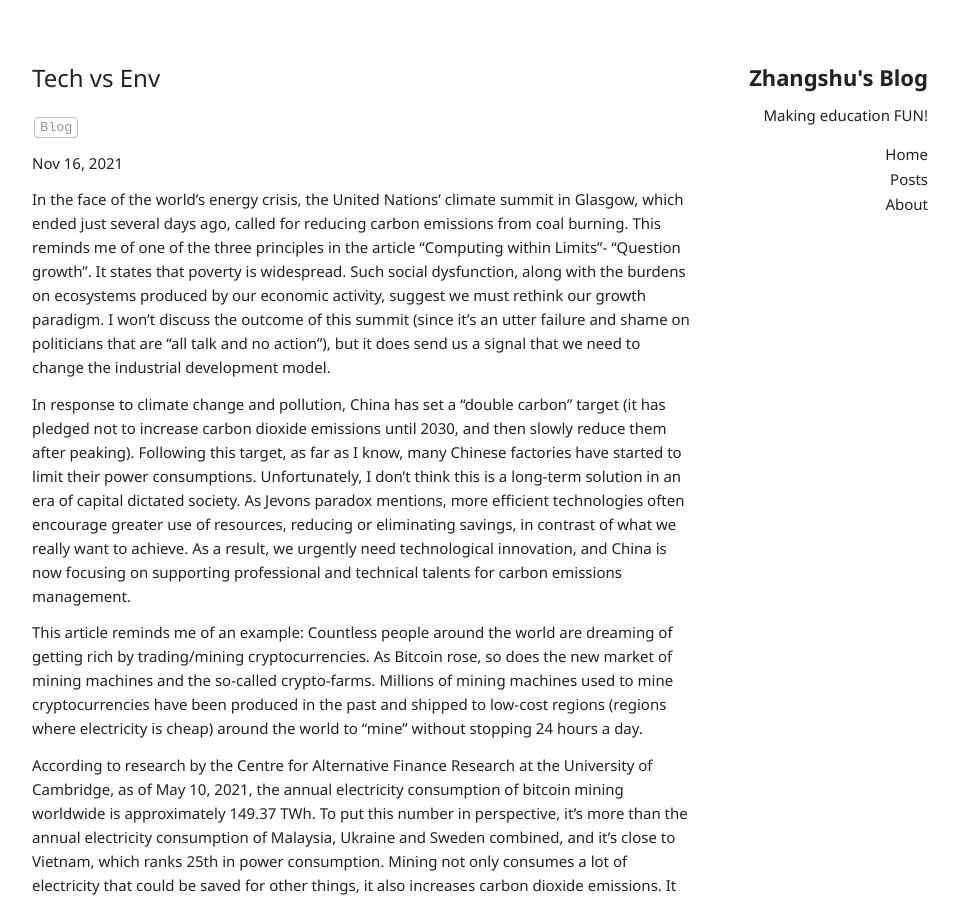
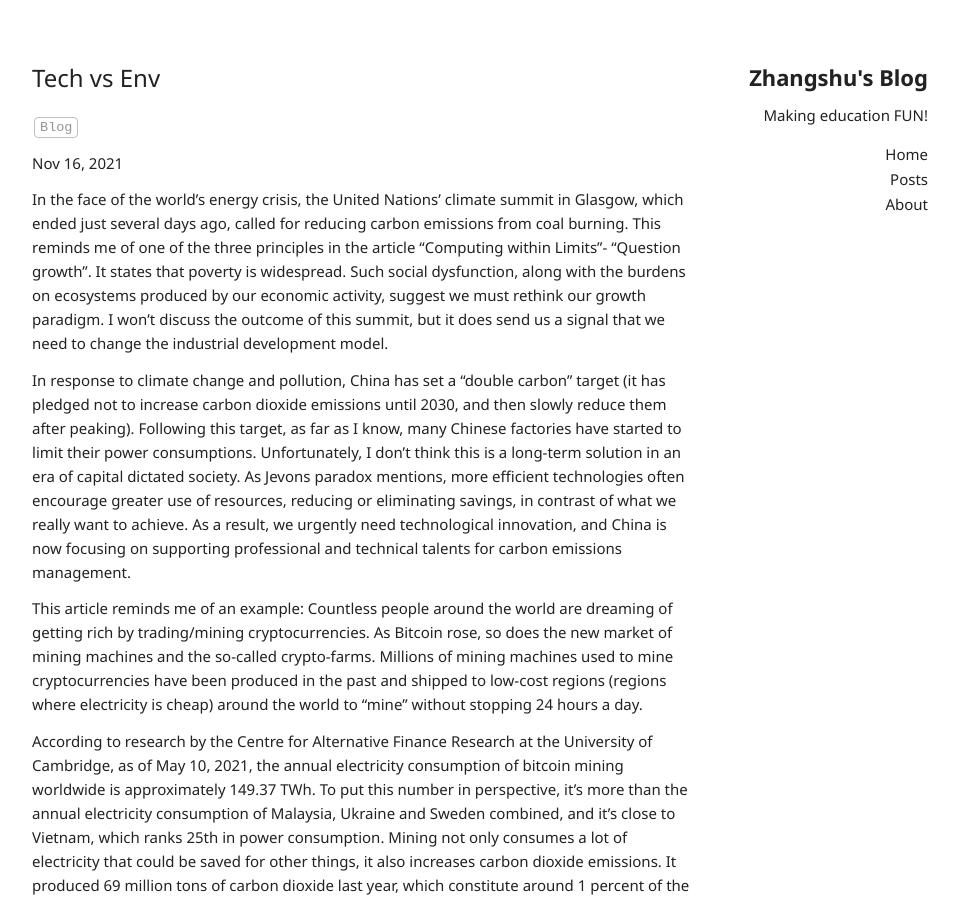
Before and after one commit to Zhangshu-Mao/Zhangshu-Mao.github.io, a Jekyll site: the page built from _posts/2021-11-16-tech_climate.md, in a window 1280 px wide and 900 px high. Shown: the whole window, without its empty margins (160-1119 px from the left). Built offline with Jekyll 4.4.1, drawn with Linux system fonts in a browser that asks for light colours; nearby versions of some CDN libraries; comment, search, counter and statistics services are not loaded.

Commit message:
update 2021-11-16-tech_climate.md

```diff
--- a/_posts/2021-11-16-tech_climate.md
+++ b/_posts/2021-11-16-tech_climate.md
@@ -7,7 +7,7 @@ tags: Blog
 ---
 
 In the face of the world's energy crisis, the United Nations' climate summit in Glasgow, which ended just several days ago, called for reducing carbon emissions from coal burning.
-This reminds me of one of the three principles in the article “Computing within Limits”- “Question growth”. It states that poverty is widespread. Such social dysfunction, along with the burdens on ecosystems produced by our economic activity, suggest we must rethink our growth paradigm. I won’t discuss the outcome of this summit (since it’s an utter failure and shame on politicians that are “all talk and no action”), but it does send us a signal that we need to change the industrial development model.
+This reminds me of one of the three principles in the article “Computing within Limits”- “Question growth”. It states that poverty is widespread. Such social dysfunction, along with the burdens on ecosystems produced by our economic activity, suggest we must rethink our growth paradigm. I won’t discuss the outcome of this summit, but it does send us a signal that we need to change the industrial development model.
 
 In response to climate change and pollution, China has set a "double carbon" target (it has pledged not to increase carbon dioxide emissions until 2030, and then slowly reduce them after peaking). Following this target, as far as I know, many Chinese factories have started to limit their power consumptions. Unfortunately, I don't think this is a long-term solution in an era of capital dictated society. As Jevons paradox mentions, more efficient technologies often encourage greater use of resources, reducing or eliminating savings, in contrast of what we really want to achieve. As a result, we urgently need technological innovation, and China is now focusing on supporting professional and technical talents for carbon emissions management.
 
```
